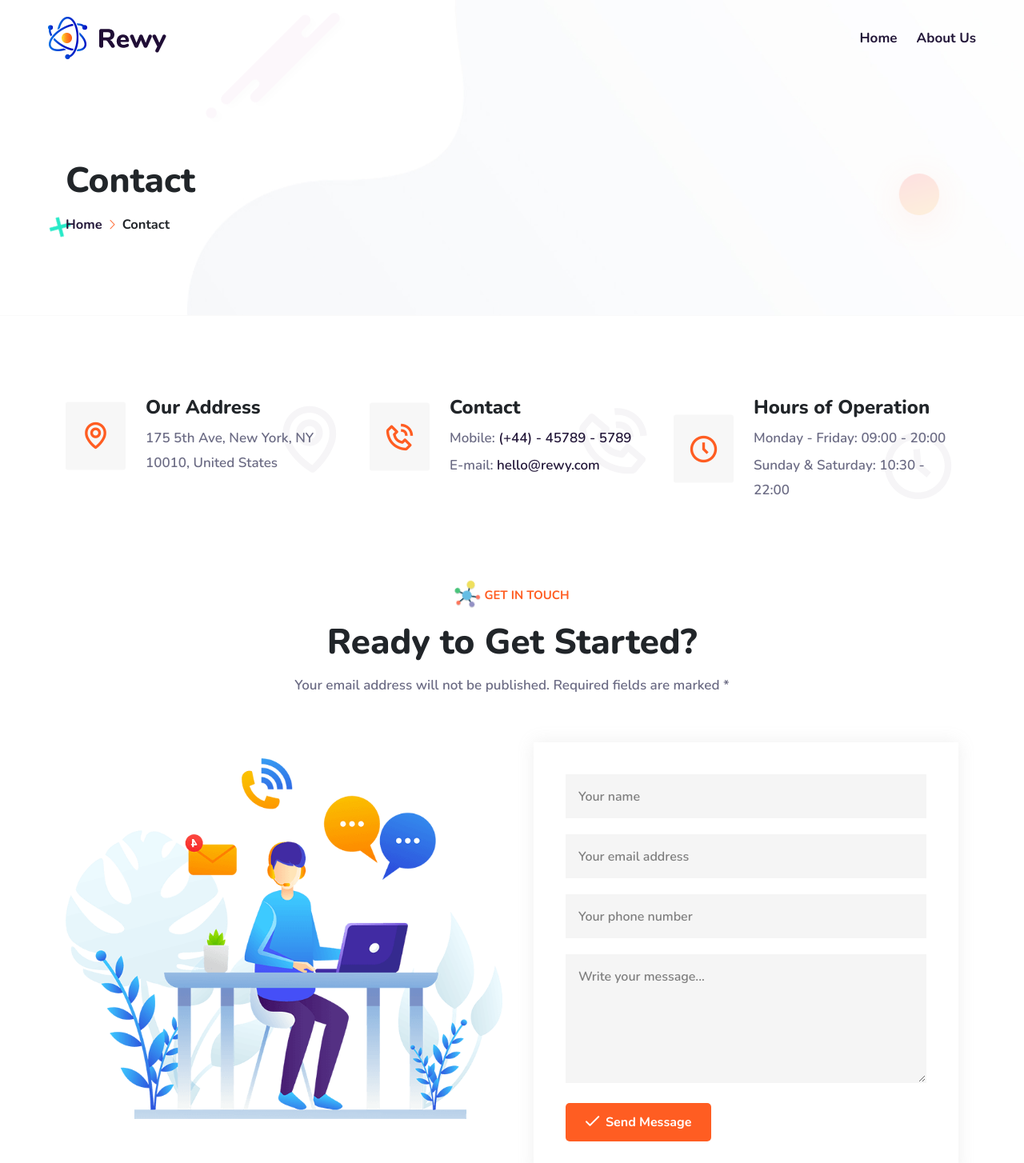
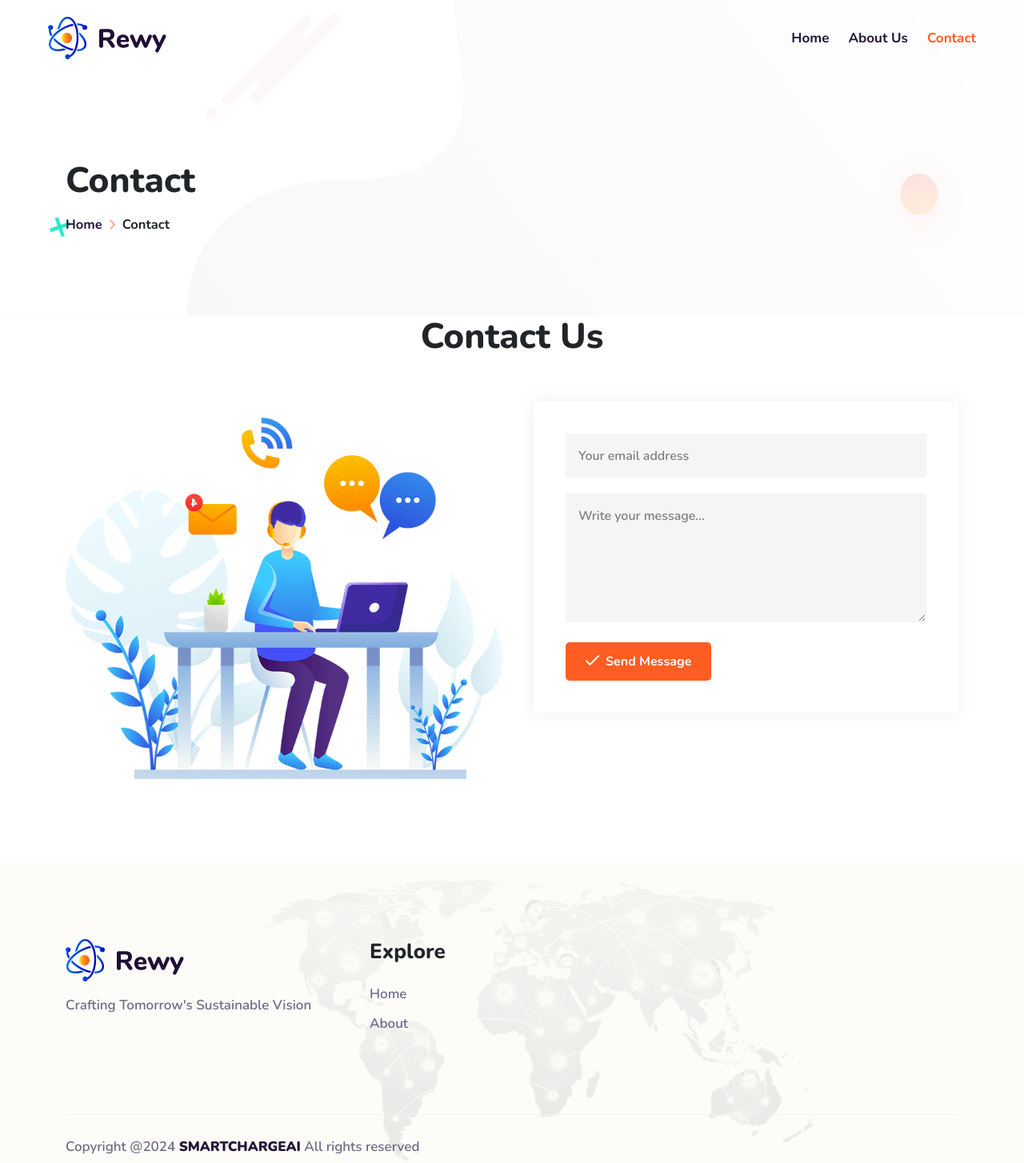
Before and after one commit to powerbum/Frontent, a Gatsby site: page /contact in a window 1280 px wide. Shown: the top 1454 px of the page at 80% size. Built offline with nearby package versions, Linux system fonts and the light colour scheme; Gatsby itself is replaced by a stand-in of ours.

Commit message:
added formspree contact and subscribe forms

```diff
--- a/package.json
+++ b/package.json
@@ -5,6 +5,7 @@
   "version": "2.2.0",
   "author": "@envytheme",
   "dependencies": {
+    "@formspree/react": "^2.5.1",
     "animate.css": "^4.1.1",
     "aos": "^2.3.4",
     "fslightbox-react": "^1.7.4",
--- a/src/components/Contact/ContactForm.js
+++ b/src/components/Contact/ContactForm.js
@@ -1,24 +1,19 @@
-import React from "react"
-import starIcon from "../../images/star-icon.png"
-import contact from "../../images/contact.png"
+import React, { useState } from "react";
+import contact from "../../images/contact.png";
+import { useForm, ValidationError } from '@formspree/react';
 
 const ContactForm = () => {
+  const [state, handleSubmit] = useForm("xkndakne");
+  const [email, setEmail] = useState('');
+  const [message, setMessage] = useState('');
+
   return (
     <>
       <section className="contact-area pb-100">
         <div className="container">
           <div className="section-title">
-            <span className="sub-title">
-              <img src={starIcon} alt="contact" />
-              Get in Touch
-            </span>
-            <h2>Ready to Get Started?</h2>
-            <p>
-              Your email address will not be published. Required fields are
-              marked *
-            </p>
+            <h2>Contact Us</h2>
           </div>
-
           <div className="row">
             <div className="col-lg-6 col-md-12">
               <div className="contact-image">
@@ -28,40 +23,27 @@ const ContactForm = () => {
 
             <div className="col-lg-6 col-md-12">
               <div className="contact-form">
-                <form id="contactForm">
+                {state.succeeded ? (
+                  <p>Thank you for contacting us! We will get back to you shortly.</p>
+                ) : (
+                  <form onSubmit={handleSubmit}>
                     <div className="row">
                       <div className="col-lg-12 col-md-6">
                         <div className="form-group">
                           <input
-                          type="text"
-                          name="name"
-                          className="form-control"
-                          required
-                          placeholder="Your name"
-                        />
-                      </div>
-                    </div>
-
-                    <div className="col-lg-12 col-md-6">
-                      <div className="form-group">
-                        <input
+                            id="email"
                             type="email"
                             name="email"
                             className="form-control"
                             required
                             placeholder="Your email address"
+                            value={email}
+                            onChange={(e) => setEmail(e.target.value)}
                           />
-                      </div>
-                    </div>
-
-                    <div className="col-lg-12 col-md-12">
-                      <div className="form-group">
-                        <input
-                          type="text"
-                          name="phone_number"
-                          className="form-control"
-                          required
-                          placeholder="Your phone number"
+                          <ValidationError
+                            prefix="Email"
+                            field="email"
+                            errors={state.errors}
                           />
                         </div>
                       </div>
@@ -69,31 +51,35 @@ const ContactForm = () => {
                       <div className="col-lg-12 col-md-12">
                         <div className="form-group">
                           <textarea
+                            id="message"
                             name="message"
                             className="form-control"
                             cols="30"
                             rows="6"
                             required
                             placeholder="Write your message..."
+                            value={message}
+                            onChange={(e) => setMessage(e.target.value)}
                           />
                         </div>
                       </div>
 
                       <div className="col-lg-12 col-md-12">
-                      <button type="submit" className="default-btn">
+                        <button type="submit" className="default-btn" disabled={state.submitting}>
                           <i className="flaticon-tick"></i>
                           Send Message <span></span>
                         </button>
                       </div>
                     </div>
                   </form>
+                )}
               </div>
             </div>
           </div>
         </div>
       </section>
     </>
-  )
-}
+  );
+};
 
-export default ContactForm
+export default ContactForm;
--- a/src/components/_App/Footer.js
+++ b/src/components/_App/Footer.js
@@ -138,7 +138,7 @@ const Footer = () => {
           <div className="row align-items-center">
             <div className="col-lg-6 col-md-6">
               <p>
-                Copyright @{currentYear} <strong>BIMBAM</strong> All rights
+                Copyright @{currentYear} <strong>SMARTCHARGEAI</strong> All rights
                 reserved{" "}
               </p>
             </div>
--- a/src/components/_App/Navbar.js
+++ b/src/components/_App/Navbar.js
@@ -78,6 +78,17 @@ const Navbar = () => {
                           className="nav-link"
                     >
                       About Us
+                    </Link>
+                  </li>
+
+                  <li className="nav-item">
+                    <Link
+                      to="/contact"
+                      activeClassName="active"
+                      onClick={() => setCollapsed(true)}
+                      className="nav-link"
+                    >
+                      Contact
                     </Link>
                   </li>
 
--- a/src/pages/contact.js
+++ b/src/pages/contact.js
@@ -20,7 +20,7 @@ const ContactPage = () => {
         activePageText="Contact"
       />
 
-      <ContactInfo />
+      {/* <ContactInfo /> */}
 
       <ContactForm />
 
```
Also changed, not shown: src/components/DataScienceOnlineCourses/Subscribe.js (+30 -12 lines), 1 other file. Lines whose indentation alone changed are shown as unchanged.
